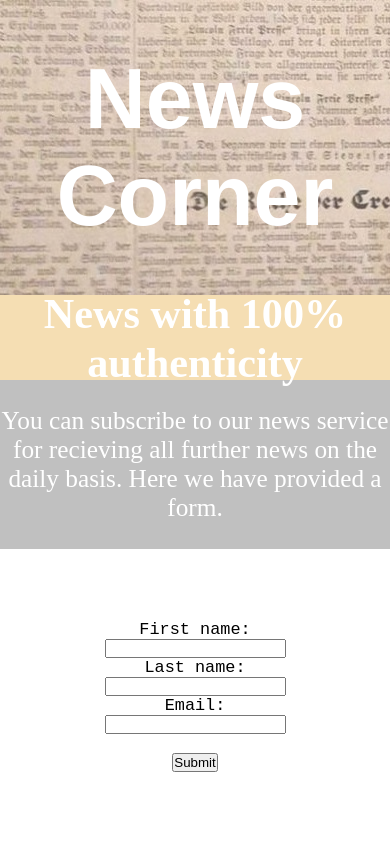
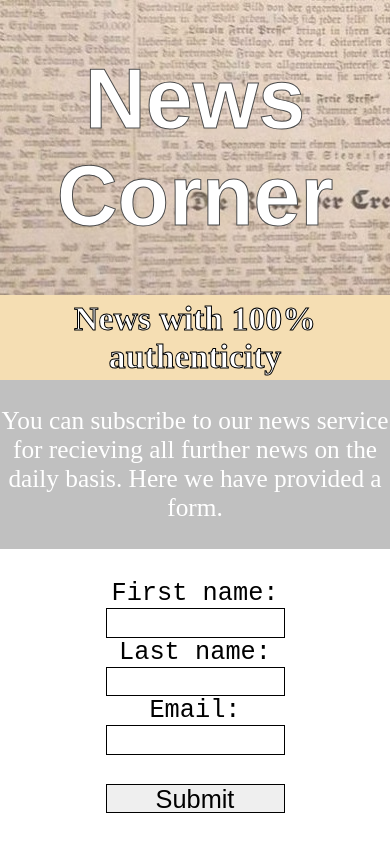
Before and after one commit to AnkitRai-22/IT-Minor-assignment-1, a plain HTML site: page index.html in a window 390 px wide. Drawn offline with Linux system fonts and the light colour scheme.

Commit message:
Update style.css
Made a few changes, design + responsive.

```diff
--- a/style.css
+++ b/style.css
@@ -28,6 +28,8 @@ body {
     z-index: 3;
     opacity: 100%;
     color: white;
+    -webkit-text-stroke-width: 1px;
+    -webkit-text-stroke-color: black;
     font-size: 10vh;
     padding: 5vh 5vh 5vh 5vh;
 }
@@ -38,8 +40,11 @@ body {
     display: flex;
     justify-content: center;
     align-items: center;
-    font-size: 5vh;
-    color: rgb(255, 255, 255);
+    font-size: 4vh;
+    text-align: center;
+    color: white;
+    -webkit-text-stroke-width: 1px;
+    -webkit-text-stroke-color: black;
     z-index: 3;
 }
 
@@ -60,5 +65,15 @@ body {
     justify-content: center;
     align-items: center;
     font-family: monospace;
-    font-size: 2vh;
+    font-size: 3vh;
 }
+
+.form input {
+    width: 100%;
+    height: 10%;
+    border: 1px solid black;
+}
+
+.form input[type=submit] {
+    font-size: 3vh;
+}
```
